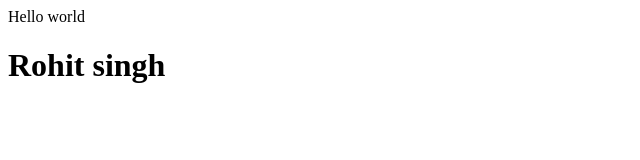
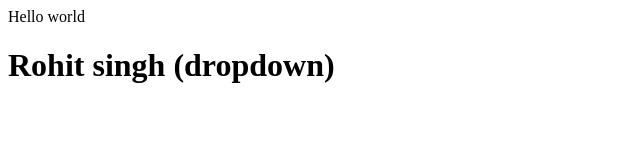
Before and after one commit to RohitsRajput/gitDemo, a plain HTML site: page index.html in a window 1280 px wide. Shown: the whole page, without its empty margins (0-640 px from the left). Drawn offline with Linux system fonts and the light colour scheme.

```diff
--- a/index.html
+++ b/index.html
@@ -1,2 +1,2 @@
 <p>Hello world</p>
-<h1>Rohit singh</h1>
+<h1>Rohit singh (dropdown)</h1>
```
